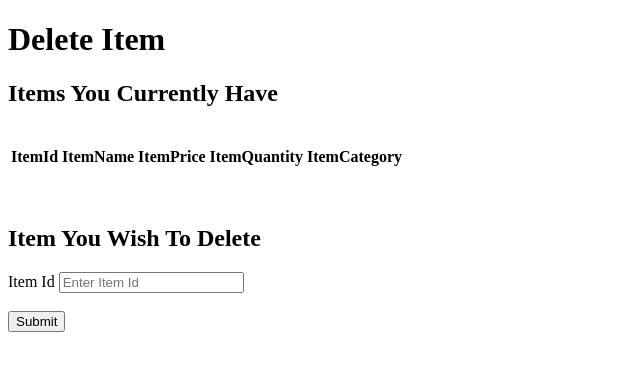
After one commit to Maha-Muthu/LiveMART, a Flask app: page /wholesalerDeleteItem in a window 1280 px wide. The commit adds this page. Shown: the top 371 px of the page, without its empty margins (0-640 px from the left). Run offline with Flask 2, Linux system fonts and the light colour scheme; data comes from the database, SQL or seed files in the repository; both versions use the stored data as it was after the commit; lists and menus that the app fills with data are empty.

Commit message:
WholeSaler Add Delete Items

```diff
--- a/OnlineDelivery/app.py
+++ b/OnlineDelivery/app.py
@@ -19,8 +19,8 @@ def logged():
             if(role=="Wholesaler"):
                 cur.execute("SELECT * FROM  Wholesalers WHERE username=?", (uname,))
                 rows=cur.fetchall()
-                if rows[0][1]==password:
-                    session['username']=request.form['Username']
+                if rows[0][2]==password:
+                    session['Id']=rows[0][0]
                     return redirect(url_for('wholesalerHome'))
                 else:
                     flash('Invalid Credentials... Try Again !!')
@@ -32,13 +32,13 @@ def logged():
 
 @app.route('/wholesalerHome')
 def wholesalerHome():
-    val =session.get('username', None)
+    val =session.get('Id', None)
     connection = sqlite3.connect("database.db")
     return render_template("WholesalerHome.html")
 
 @app.route('/wholesalerAddItem',methods=['POST','GET'])
 def wholesalerAddItem():
-    val =session.get('username', None)
+    val =session.get('Id', None)
     connection = sqlite3.connect("database.db")
     return render_template("WholesalerUpload.html")
 
@@ -47,6 +47,7 @@ def wholesalerAddItem():
 def wholesalerUpdateItem():
     if request.method == 'POST':
         try:
+            val =session.get('Id', None)
             itemCategory = request.form['itemCategory']
             itemId = request.form['itemId']
             itemName = request.form['itemName']
@@ -54,9 +55,36 @@ def wholesalerUpdateItem():
             itemQuantity = request.form['itemQuantity']
             with sqlite3.connect("Database.db") as connection:
                 cur = connection.cursor()
-                cur.execute("INSERT INTO Items (ItemId,ItemName,ItemPrice,ItemQuantity,ItemCategory) VALUES (?,?,?,?,?);", (itemId,itemName,itemPrice,itemQuantity,itemCategory))
+                cur.execute("INSERT INTO Items (ItemId,ItemName,ItemPrice,ItemQuantity,ItemCategory,ItemOwnerId) VALUES (?,?,?,?,?,?);", (itemId,itemName,itemPrice,itemQuantity,itemCategory,val))
                 connection.commit()
                 return "Inserted"
+        except:
+            connection.rollback()
+            return "Failed"
+        finally:
+            connection.close()
+    return "EXIT"
+
+@app.route('/wholesalerDeleteItem',methods=['POST','GET'])
+def wholesalerDeleteItem():
+    curid =session.get('Id', None)
+    connection = sqlite3.connect("database.db")
+    cur = connection.cursor()
+    cur.execute("SELECT * FROM Items WHERE ItemOwnerId=?", (curid,))
+    rows = cur.fetchall()
+    return render_template("WholesalerRemove.html",rows=rows)
+
+
+@app.route('/wholesalerRemoveItem',methods=['POST','GET'])
+def wholesalerRemoveItem():
+    if request.method == 'POST':
+        try:
+            itemId = request.form['itemId']
+            with sqlite3.connect("Database.db") as connection:
+                cur = connection.cursor()
+                cur.execute("DELETE FROM Items  WHERE ItemId=?", (itemId,))
+                connection.commit()
+                return "Deleted"
         except:
             connection.rollback()
             return "Failed"
--- /dev/null
+++ b/OnlineDelivery/templates/WholesalerRemove.html
@@ -0,0 +1,45 @@
+<!DOCTYPE html>
+<html>
+    <head>
+
+    </head>
+    <body>
+        <h1>Delete Item</h1>
+        <h2>Items You Currently Have</h2>
+        <br>
+        <table>
+            <thead>
+                <tr>
+                    <th>ItemId</th>
+                    <th>ItemName</th>
+                    <th>ItemPrice</th>
+                    <th>ItemQuantity</th>
+                    <th>ItemCategory</th>
+                </tr>
+            </thead>
+            <tbody>
+                {% for row in rows %}
+                <tr>
+                    <td>{{row[0]}}</td>
+                    <td>{{row[1]}}</td>
+                    <td>{{row[2]}}</td>
+                    <td>{{row[3]}}</td>
+                    <td>{{row[4]}}</td>
+                </tr>
+                {% endfor %}
+            </tbody>
+        </table>
+        <br><br>
+        <h2>Item You Wish To Delete</h2>
+        <div class="container">
+            <form method = "post" action = "{{ url_for('wholesalerRemoveItem') }}">
+              <div class="form-group">
+                <label for="Item Id">Item Id</label>
+                <input type="text" class="form-control" placeholder="Enter Item Id" name="itemId" required>
+              </div>
+              <br>
+              <button type="submit" class="btn btn-default">Submit</button>
+            </form>
+          </div>
+    </body>
+</html>
```
Also changed, not shown: OnlineDelivery/templates/WholesalerHome.html (+7 -0 lines), Database.db.
